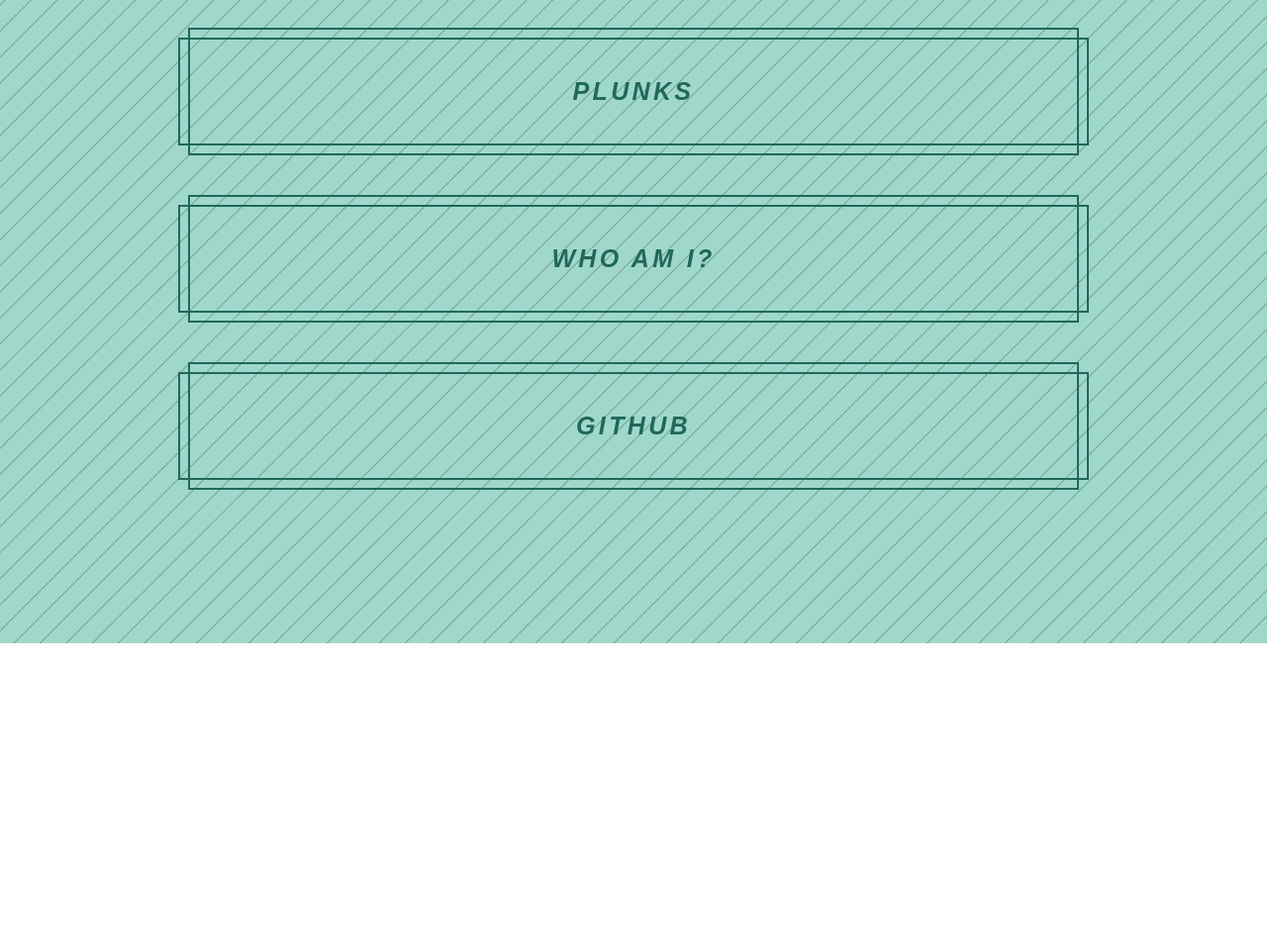
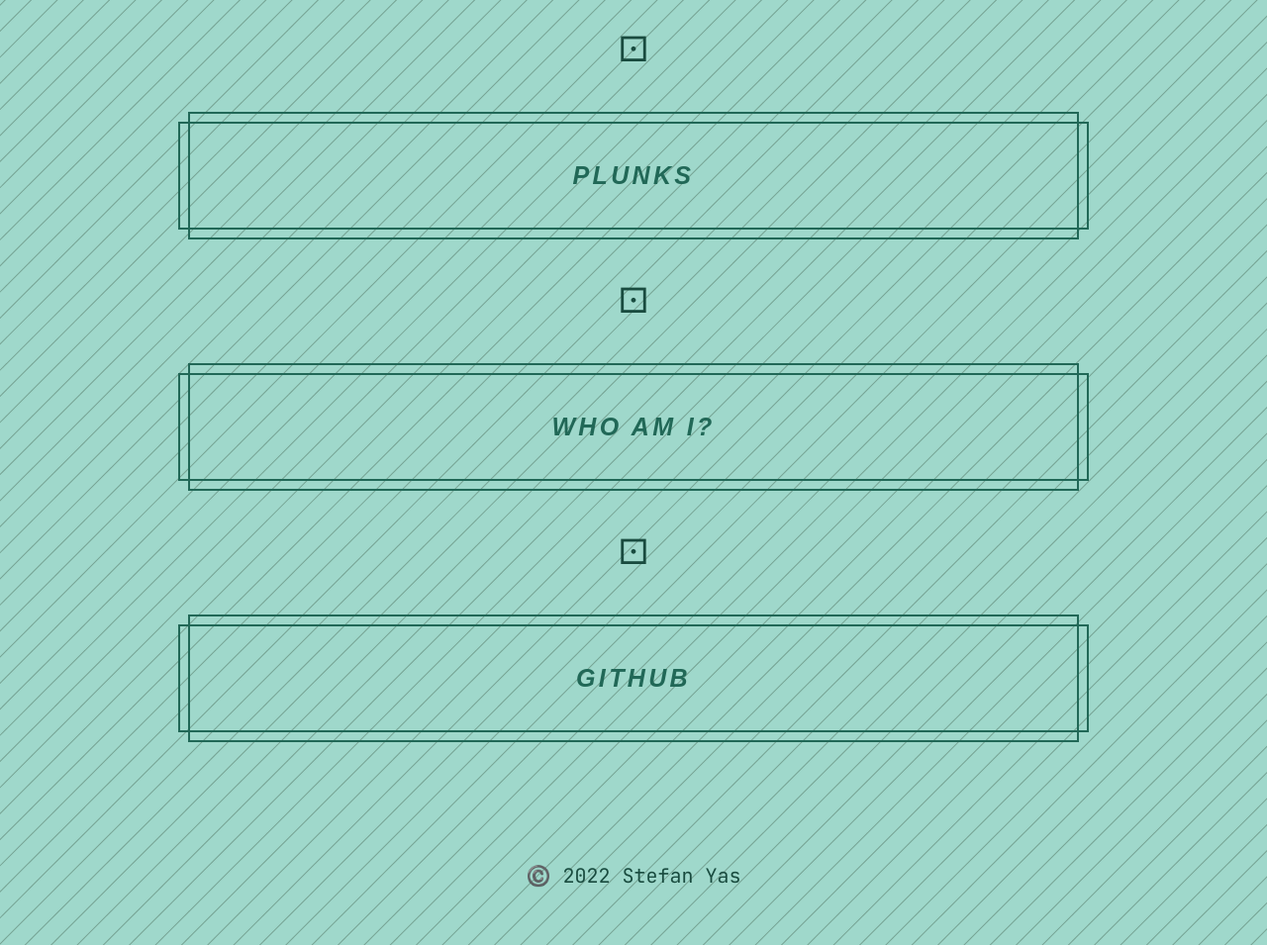
Before and after one commit to stefan-yas/plunkplunkplunk.xyz, a plain HTML site: page public/index.html in a window 1280 px wide. Shown: the part 1202-2157 px from the top of the page at 99% size. Before the commit the page ends 1852 px from the top, so only its background shows below. Drawn offline with Linux system fonts and the light colour scheme.

Commit message:
feat(homepage): added random emoji separators and footer

```diff
--- /dev/null
+++ b/emojis.js
@@ -0,0 +1,12 @@
+const emojis = ["☉", "☘", "☠", "☯", "☼", "☽", "☾", "♡", "⚀", "⚁", "⚂", "⚃", "⚄", "⚅", "⚛", "⚪", "⚫", "⚶", "⚼", "⛬"];
+
+const input = document.querySelectorAll(".kaomoji");
+
+window.onload = function randomizer() {
+
+    let randomEmoji = emojis[Math.floor(Math.random() * emojis.length)];
+
+    input.forEach(function (button) {
+        button.innerHTML = randomEmoji;
+    });
+}
--- a/public/index.html
+++ b/public/index.html
@@ -55,17 +55,23 @@
             <div class="show-plunks_vertical"></div>
         </button>
 
+        <span class="kaomoji"></span>
+
         <button class="show-plunks">
             <a href="/plunks">Plunks</a>
             <div class="show-plunks_horizontal"></div>
             <div class="show-plunks_vertical"></div>
         </button>
 
+        <span class="kaomoji"></span>
+
         <button class="show-plunks">
             <a href="https://stefanyas.me" target="_blank">who am i?</a>
             <div class="show-plunks_horizontal"></div>
             <div class="show-plunks_vertical"></div>
         </button>
+
+        <span class="kaomoji"></span>
 
         <button class="show-plunks">
             <a href="https://github.com/stefan-yas/plunkplunkplunk.xyz" target="_blank">github</a>
@@ -75,8 +81,13 @@
 
     </main>
 
+    <footer>
+        <p>©️ 2022 Stefan Yas</p>
+    </footer>
+
     <script data-goatcounter="https://plunk.goatcounter.com/count" async src="//gc.zgo.at/count.js"></script>
     <script src="/behold.js"></script>
+    <script src="/emojis.js"></script>
 
 </body>
 
--- a/public/styles/styles.css
+++ b/public/styles/styles.css
@@ -464,7 +464,6 @@ label {
     border-radius: 0;
     box-shadow: inset 0 0 0 var(--border-size) currentcolor;
     transition: background 0.8s ease;
-    margin-bottom: 3em;
 }
 
 .show-plunks:hover {
@@ -551,6 +550,16 @@ label {
     background: #000;
 }
 
+.kaomoji {
+    text-align: center;
+    margin-top: 0.5em;
+    margin-bottom: 0.5em;
+    font-size: 35px;
+}
+
+footer p {
+    background-color: transparent;
+}
 
 @media only screen and (max-width: 1100px) {
 
```
